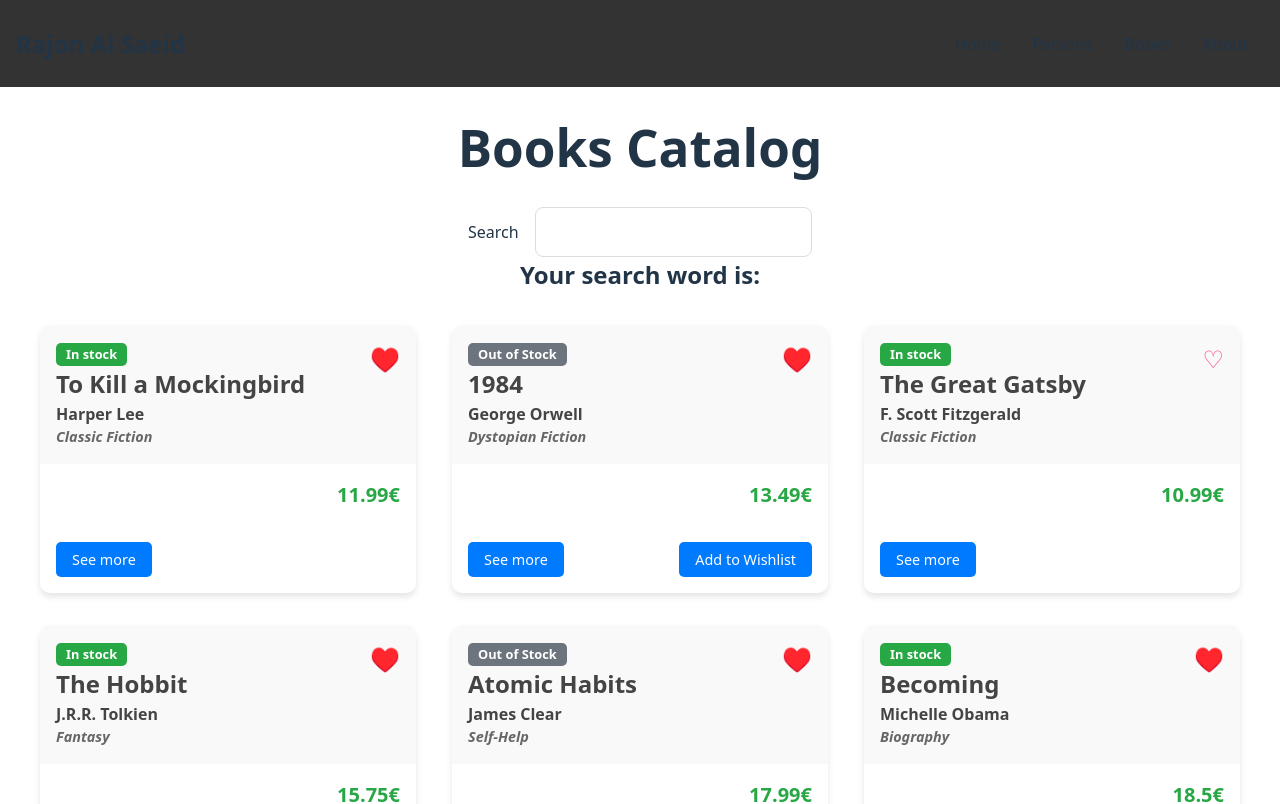
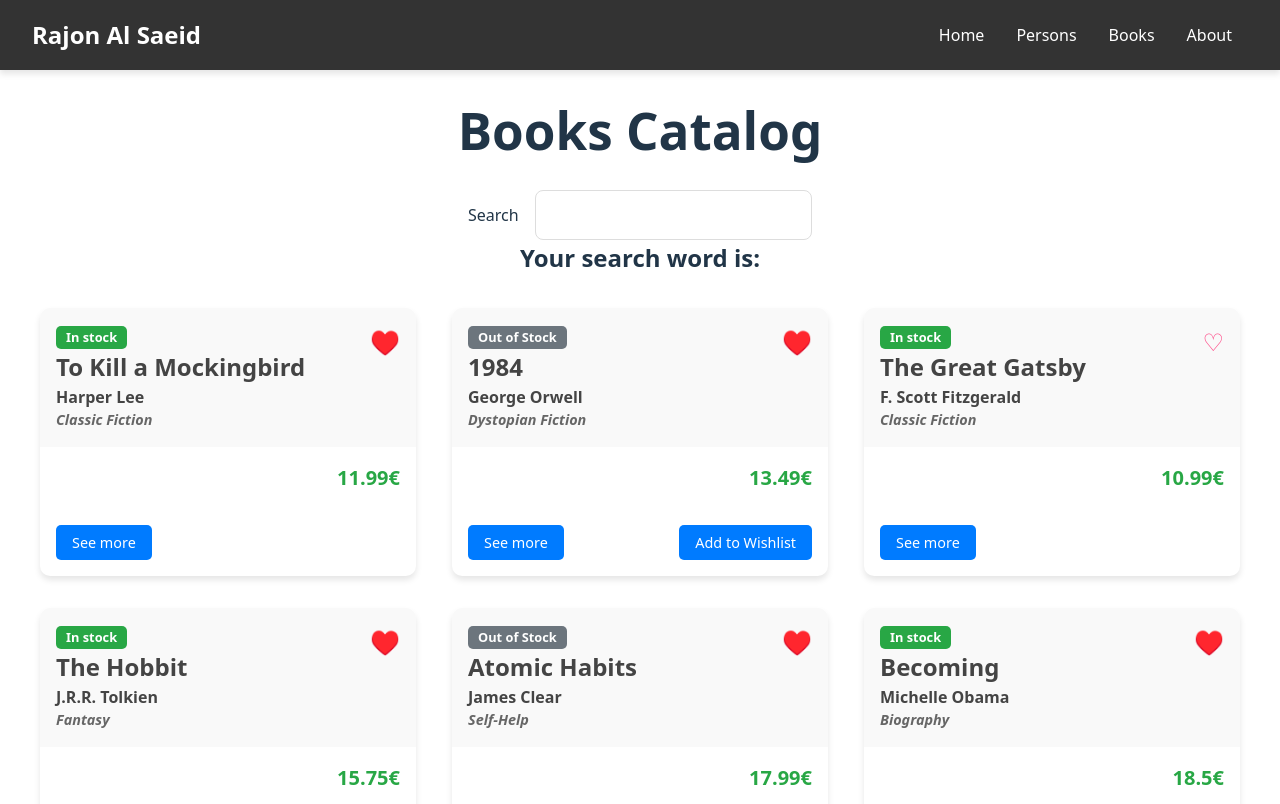
Before and after one commit to AbuAlSaeidRajon/react_demo, a React app: page / in a window 1280 px wide. Shown: the top 804 px of the page. Built offline with nearby package versions, Linux system fonts and the light colour scheme; the HTML template or start-up script is replaced by a standard one.

Commit message:
header style added

```diff
--- a/src/Header/Header.css
+++ b/src/Header/Header.css
@@ -1,13 +1,122 @@
+/* General header styling */
 header {
-  height: 55px;
+  height: 70px;
   background-color: #333;
   display: flex;
   justify-content: space-between;
   align-items: center;
-  padding: 1rem;
+  padding: 0 2rem;
+  color: white;
+  position: sticky;
+  top: 0;
+  z-index: 1000;
+  box-shadow: 0 4px 6px rgba(0, 0, 0, 0.1);
+}
+
+/* Logo styling */
+.logo h2 {
+  font-size: 1.5rem;
+  font-weight: bold;
+  color: #fff;
+  margin: 0;
+  transition: color 0.3s;
+}
+
+.logo h2:hover {
+  color: #ff4081;
+}
+
+/* Navigation menu styling */
+nav ul {
+  list-style: none;
+  display: flex;
+  margin: 0;
+  padding: 0;
 }
 
 nav ul li {
-  display: inline-block;
-  padding: 1rem;
+  display: inline-block; /* Inline items */
+  margin: 0 1rem;
+  font-size: 1rem;
+  font-weight: 500;
+  color: #fff;
+  cursor: pointer;
+  position: relative;
+  transition: color 0.3s;
 }
+
+nav ul li:hover {
+  color: #ff4081;
+}
+
+/* Underline effect on hover */
+nav ul li::after {
+  content: "";
+  position: absolute;
+  width: 0;
+  height: 2px;
+  background-color: #ff4081;
+  left: 50%;
+  bottom: -4px;
+  transition: all 0.3s ease-in-out;
+  transform: translateX(-50%);
+}
+
+nav ul li:hover::after {
+  width: 100%;
+}
+
+/* Hamburger menu for mobile view */
+.hamburger {
+  display: none;
+  flex-direction: column;
+  justify-content: space-between;
+  width: 25px;
+  height: 20px;
+  cursor: pointer;
+}
+
+.hamburger div {
+  background-color: #fff;
+  height: 3px;
+  border-radius: 5px;
+  transition: transform 0.3s, opacity 0.3s;
+}
+
+/* Mobile menu toggle */
+.nav-links {
+  display: flex;
+  align-items: center;
+  gap: 2rem;
+}
+
+.nav-links.mobile {
+  display: none;
+  flex-direction: column;
+  position: absolute;
+  top: 70px;
+  right: 0;
+  background-color: #333;
+  width: 100%;
+  padding: 1rem 0;
+  box-shadow: 0 4px 6px rgba(0, 0, 0, 0.1);
+}
+
+.nav-links.mobile li {
+  margin: 1rem 0;
+}
+
+.nav-links.active {
+  display: flex;
+}
+
+/* Responsive design for tablets and smaller screens */
+@media (max-width: 768px) {
+  nav ul {
+    display: none; /* Hide navigation links */
+  }
+
+  .hamburger {
+    display: flex; /* Show the hamburger icon */
+  }
+}
```
